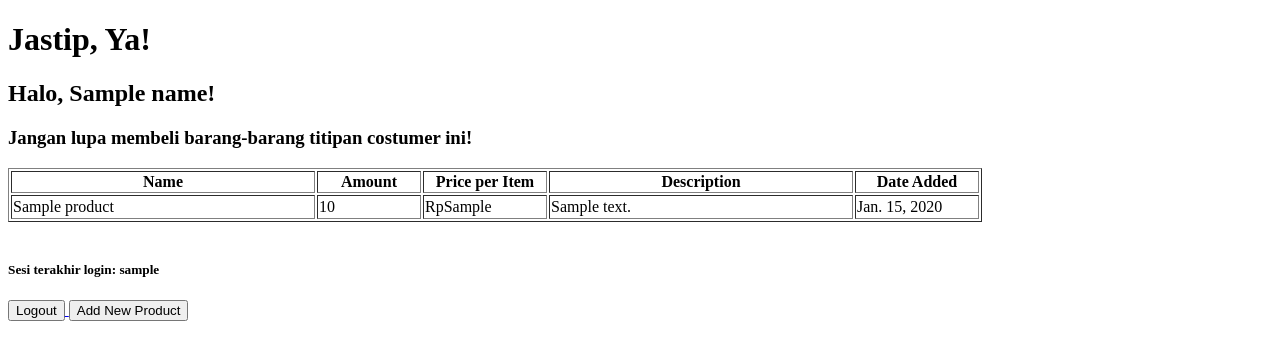
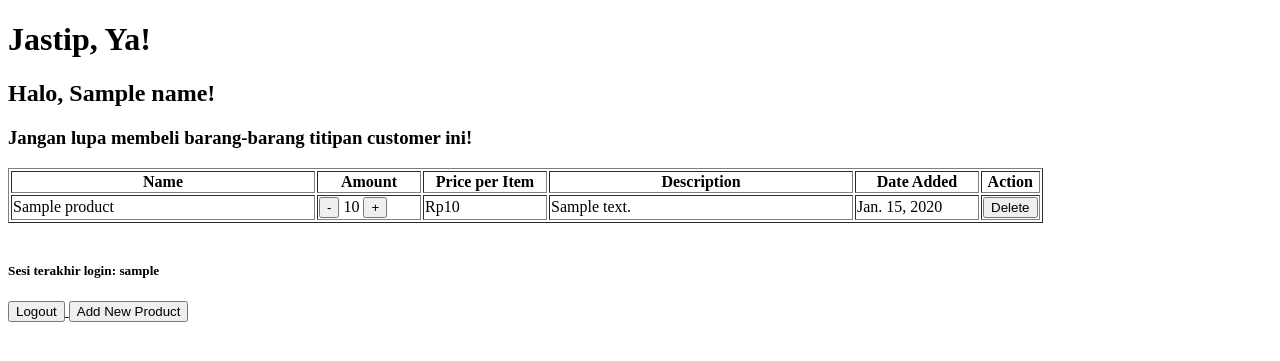
Before and after one commit to hunnania/item_tracker, a Django app: template main/templates/main.html in a window 1280 px wide. Shown: the top 361 px of the page. Run offline with Django 4.2, Linux system fonts and the light colour scheme; tables that the repository leaves empty hold one stand-in row (values such as "Sample post"); the template is opened without the code that fills it: values that come from a table or form of the project are taken from there, most other values are stand-ins (such as "Sample title", 1, 10 or a date in 2020).

Commit message:
Selesai mengerjakan bonus Tugas 4

```diff
--- a/main/models.py
+++ b/main/models.py
@@ -7,5 +7,5 @@ class Product(models.Model):
     name = models.CharField(max_length=255)
     date_added = models.DateField(auto_now_add=True)
     amount = models.IntegerField()
-    price = models.CharField(max_length=255)
+    price = models.IntegerField()
     description = models.TextField()
--- a/main/templates/main.html
+++ b/main/templates/main.html
@@ -4,11 +4,7 @@
     <h1>Jastip, Ya!</h1>
 
     <h2>Halo, {{ name }}!</h2>
-    <h3>Jangan lupa membeli barang-barang titipan costumer ini!</h3>
-    <!-- <h4>Jastiper: </h4>
-    <p>{{ name }}</p>
-    <h4>Domisili di Indonesia: </h4>
-    <p>{{ class }}</p> -->
+    <h3>Jangan lupa membeli barang-barang titipan customer ini!</h3>
 
     <table border="1">
         <tr>
@@ -17,6 +13,7 @@
             <th>Price per Item</th>
             <th>Description</th>
             <th>Date Added</th>
+            <th>Action</th>
         </tr>
 
         {% comment %} Berikut cara memperlihatkan data produk di bawah baris ini {% endcomment %}
@@ -24,10 +21,32 @@
         {% for product in products %}
             <tr>
                 <td style="width: 300px; height: 20px;">{{product.name}}</td>
-                <td style="width: 100px; height: 20px;">{{product.amount}}</td>
+                <td style="width: 100px; height: 20px; white-space: nowrap;">
+                    <form method="post" action="{% url 'main:decrement_amount' product.id %}" style="display: inline-block;">
+                        {% csrf_token %}
+                        <input type="hidden" name="product_id" value="{{ product.id }}">
+                        <input type="hidden" name="action" value="decrement">
+                        <button type="submit" style="vertical-align: middle;">-</button>
+                    </form>
+                    <span style="display: inline-block; vertical-align: middle;">{{product.amount}}</span>
+                    <form method="post" action="{% url 'main:increment_amount' product.id %}" style="display: inline-block;">
+                        {% csrf_token %}
+                        <input type="hidden" name="product_id" value="{{ product.id }}">
+                        <input type="hidden" name="action" value="increment">
+                        <button type="submit" style="vertical-align: middle;">+</button>
+                    </form>
+                </td>
                 <td style="width: 120px; height: 20px;">Rp{{product.price}}</td>
                 <td style="width: 300px; height: 20px;">{{product.description}}</td>
                 <td style="width: 120px; height: 20px;">{{product.date_added}}</td>
+                <td>
+                    <form method="post" action="{% url 'main:delete_item' product.id %}">
+                        {% csrf_token %}
+                        <input type="hidden" name="product_id" value="{{ product.id }}">
+                        <input type="hidden" name="action" value="delete">
+                        <button type="submit">Delete</button>
+                    </form>
+                </td>
             </tr>
         {% endfor %}
     </table>
--- a/main/urls.py
+++ b/main/urls.py
@@ -13,4 +13,8 @@ urlpatterns = [
     path('register/', register, name='register'),
     path('login/', login_user, name='login'),
     path('logout/', logout_user, name='logout'),
+    path('main/increment/<int:product_id>/', show_main, {'action': 'increment'}, name='increment_amount'),
+    path('main/decrement/<int:product_id>/', show_main, {'action': 'decrement'}, name='decrement_amount'),
+    path('main/decrement/<int:product_id>/', show_main, {'action': 'decrement'}, name='decrement_amount'),
+    path('main/delete/<int:product_id>/', show_main, {'action': 'delete'}, name='delete_item'),
 ]
```
Also changed, not shown: main/views.py (+20 -1 lines), main/migrations/0005_alter_product_price.py (added).
